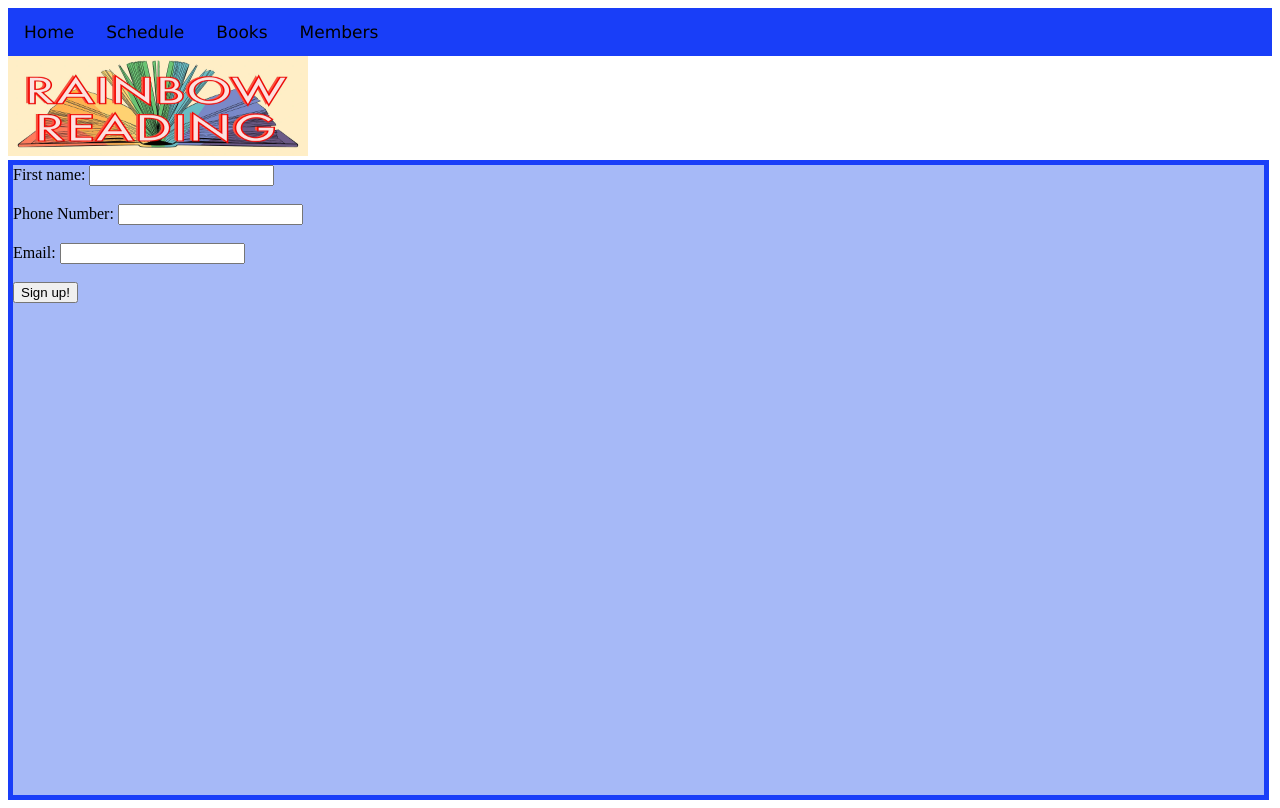
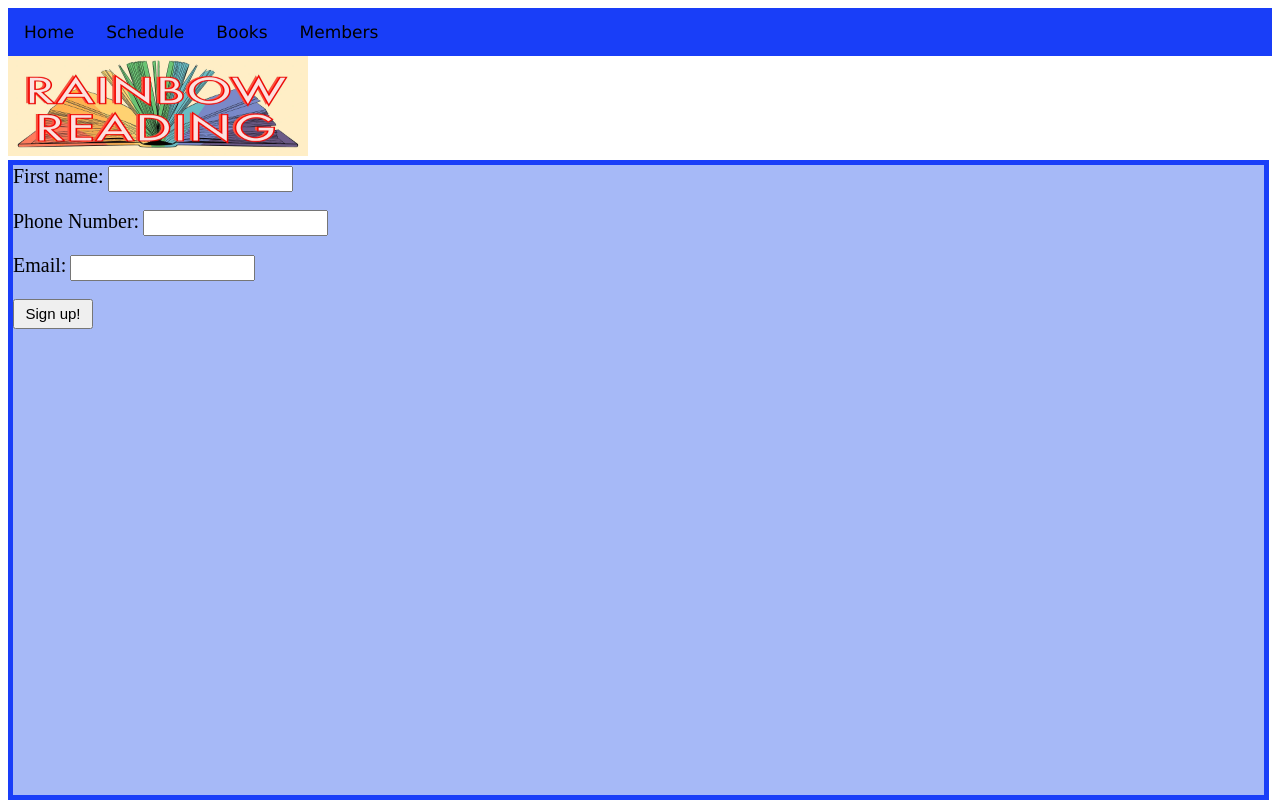
Before and after one commit to tladams/343-f22-p1, a PHP site: page /design/get-started.html in a window 1280 px wide. Run offline with PHP 8.4, Linux system fonts and the light colour scheme.

Commit message:
changed design

```diff
--- a/design/get-started.html
+++ b/design/get-started.html
@@ -17,14 +17,14 @@
     <div class="page-background">
         <img src="../images/Rainbow_Reading.jpg" alt="Rainbow Bookclub Logo" class="image">
         <form action="/action_page.php" class="page_background">
-            <label for="fname">First name:</label>
-            <input type="text" id="fname" name="fname"><br><br>
-            <label for="lname">Phone Number:</label>
-            <input type="text" id="lname" name="lname"><br><br>
-            <label for="lname">Email:</label>
-            <input type="text" id="lname" name="lname"><br><br>
+            <label for="fname" style="font-size:20px;">First name:</label>
+            <input type="text" id="fname" name="fname" style="height:20px;"><br><br>
+            <label for="lname" style="font-size:20px;">Phone Number:</label>
+            <input type="text" id="lname" name="lname" style="height:20px;"><br><br>
+            <label for="lname" style="font-size:20px;">Email:</label>
+            <input type="text" id="lname" name="lname" style="height:20px;"><br><br>
             <form action="myPage.php">
-                <input type="submit" value="Sign up!">
+                <input type="submit" value="Sign up!" style="height:30px;width:80px;font-size:15px;">
               </form>
           </form>
     </div>
```
Also changed, not shown: css/index.css (+1 -6 lines), design/index.html (+4 -4 lines).
